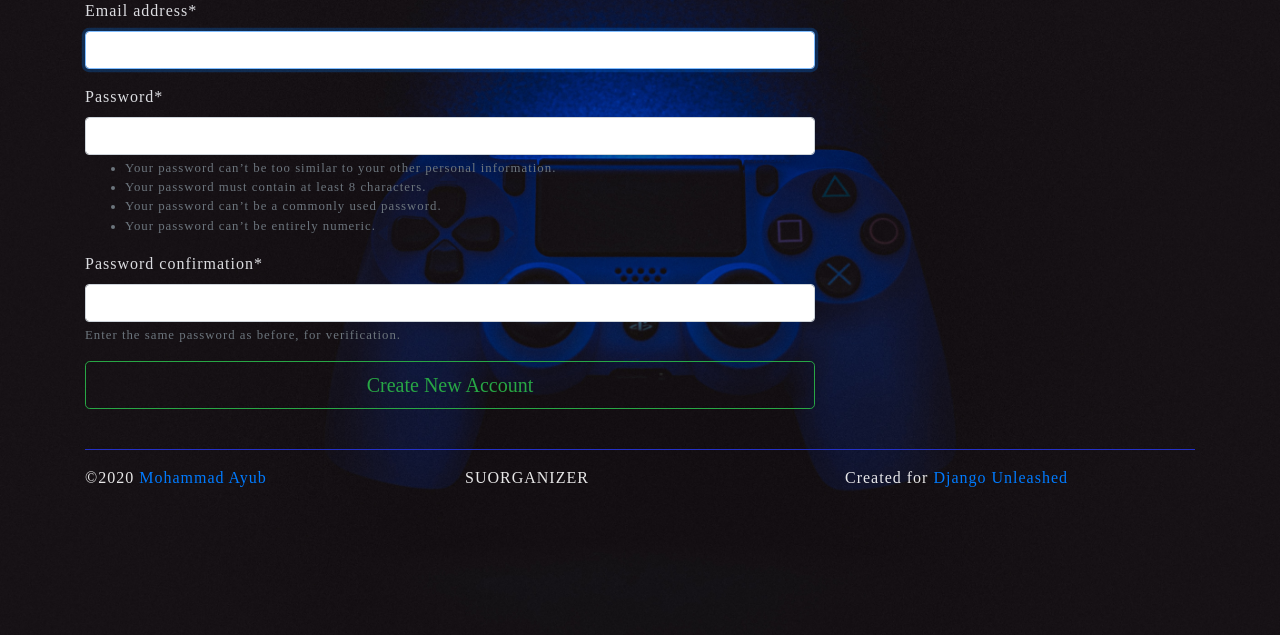
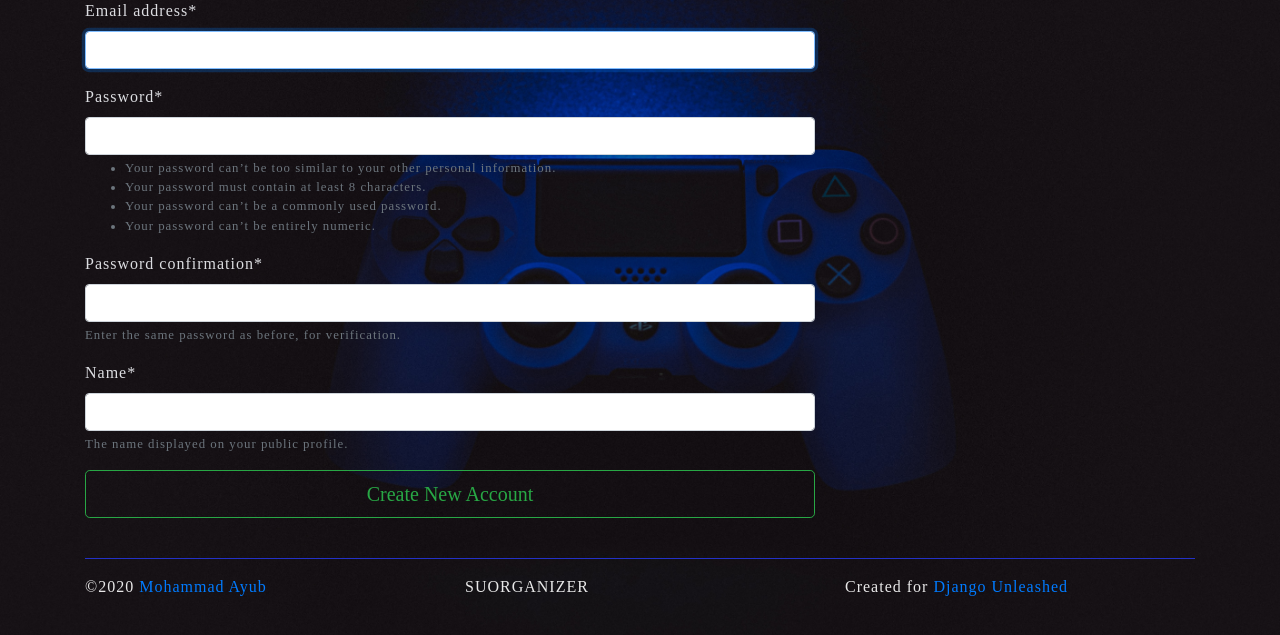
Before and after one commit to mohammadasim/suorganiser, a Django app: page /users/create/ in a window 1280 px wide. Shown: the part 147-782 px from the top of the page. Run offline with Django 3.2, Linux system fonts and the light colour scheme; parts of the project's set-up code (start-up, migrations or seed data) failed here and were passed over; some libraries are stand-ins or nearby versions.

Commit message:
replaced username field with name

```diff
--- a/suorganizer/users/forms.py
+++ b/suorganizer/users/forms.py
@@ -20,6 +20,14 @@ class UserCreationForm(ActivationMailFormMixin,
     mail_validation_error = (
         'User created. Could not send activation '
         'email. Please try again later. (Sorry!)'
+    )
+
+    name = forms.CharField(
+        max_length=255,
+        help_text=(
+            'The name displayed on your '
+            'public profile.'
+        )
     )
 
     def save(self, **kwargs):
@@ -50,24 +58,24 @@ class UserCreationForm(ActivationMailFormMixin,
         Profile.objects.update_or_create(
             user=user,
             defaults={
-                'slug': slugify(user.get_username()),
+                'slug': slugify(self.cleaned_data['name']),
             }
         )
         if send_mail:
             self.send_mail(user, **kwargs)
         return user
 
-    def clean_username(self):
+    def clean_name(self):
         """
-        Method to check that username is
+        Method to check that name is
         not in the set of disallowed
-        usernames. If username of user is
+        names. If name of user is
         login it means their profile will
         be accessible with url users/login/
         which is our login url.
         :return:
         """
-        username = self.cleaned_data['username']
+        name = self.cleaned_data['name']
         disallowed = (
             'activate',
             'create',
@@ -77,12 +85,12 @@ class UserCreationForm(ActivationMailFormMixin,
             'password',
             'profile',
         )
-        if username in disallowed:
+        if name in disallowed:
             raise ValidationError(
                 'A user with that username'
                 'already exists.'
             )
-        return username
+        return name
 
     class Meta(BaseUserCreationForm.Meta):
         """
@@ -96,7 +104,7 @@ class UserCreationForm(ActivationMailFormMixin,
         form to the field.
         """
         model = get_user_model()
-        fields = ['email']
+        fields = ['email', 'email']
 
 
 class ResendActivationEmailForm(ActivationMailFormMixin,
--- a/suorganizer/users/models.py
+++ b/suorganizer/users/models.py
@@ -28,7 +28,7 @@ class Profile(models.Model):
     )
 
     def __str__(self):
-        return self.user.get_username()
+        return self.user.get_full_name()
 
     def get_update_url(self):
         """
@@ -156,6 +156,7 @@ class User(AbstractBaseUser, PermissionsMixin):
     def get_full_name(self):
         """
         Returns profile name
+        We are using the 1to1 relationship
         :return:
         """
         return self.profile.name
@@ -163,6 +164,7 @@ class User(AbstractBaseUser, PermissionsMixin):
     def get_short_name(self):
         """
         Returns profile name
+        We are using the 1to1 relationship
         :return:
         """
         return self.profile.name
--- a/suorganizer/users/templates/users/profile_detail.html
+++ b/suorganizer/users/templates/users/profile_detail.html
@@ -6,7 +6,7 @@
 {% block content %}
 <div class="row">
     <div class="col-md-7">
-        <h2>About {{ profile.user.get_username }}</h2>
+        <h2>About {{ profile.user.get_full_name }}</h2>
         {{ profile.about|default:"No Profile"|linebreaks }}
     </div>
     {% if user.pk == profile.user.pk %}
```
